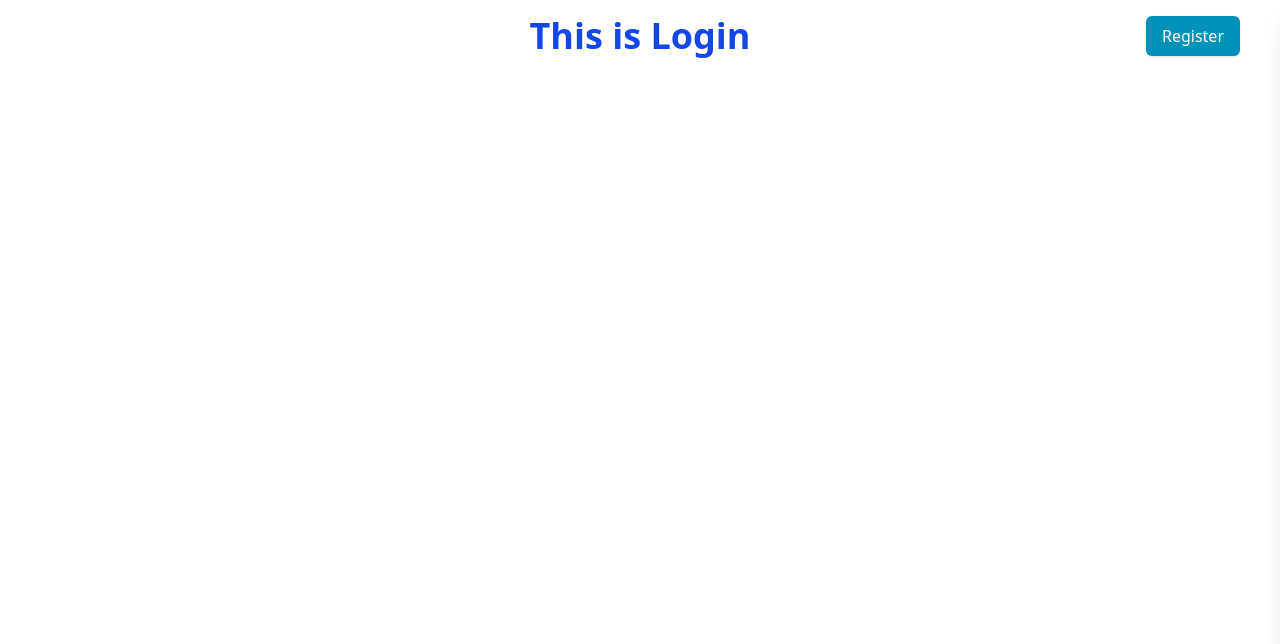
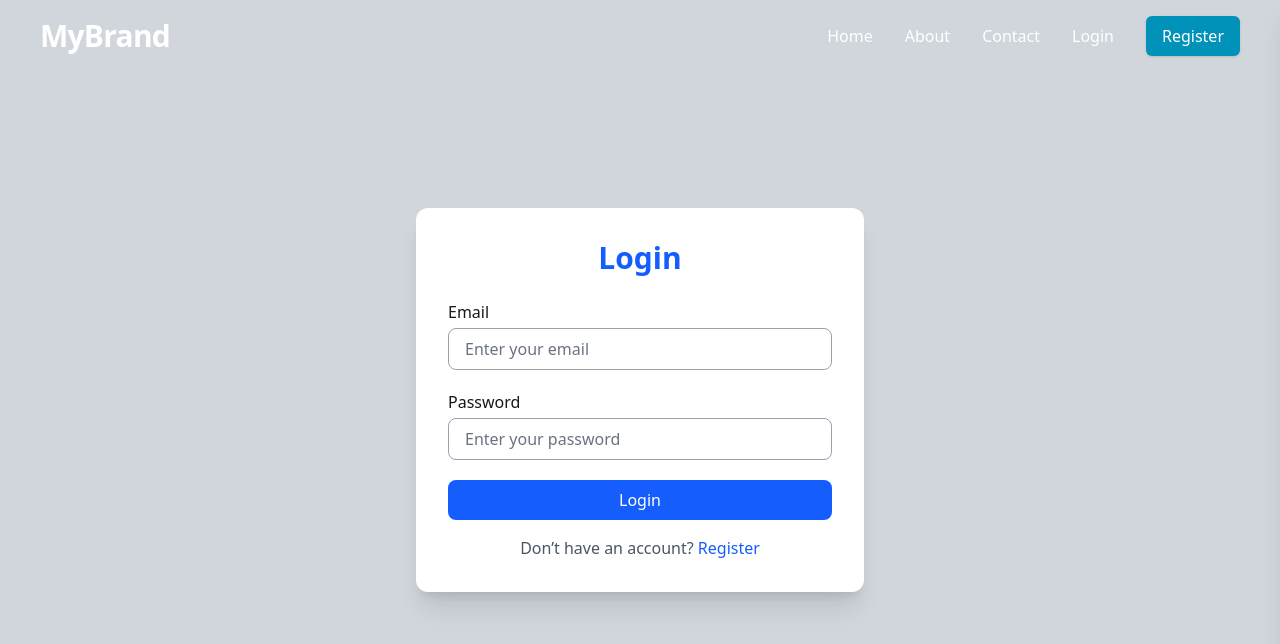
Before and after one commit to bharatroy4D/interview-project, a React (Vite) app: page /login in a window 1280 px wide. Shown: the top 644 px of the page. Built offline with nearby package versions, Linux system fonts and the light colour scheme.

Commit message:
Login page of design complite

```diff
--- a/src/pages/login/Login.jsx
+++ b/src/pages/login/Login.jsx
@@ -1,11 +1,59 @@
-import React from 'react';
+import React from "react";
 
 const Login = () => {
-    return (
-        <div>
-            <h1 className='text-blue-700 font-bold text-center text-4xl py-4'>This is Login</h1>
-        </div>
-    );
+  return (
+    <div className="min-h-screen flex items-center justify-center bg-gray-300">
+
+      <div className="bg-white shadow-xl rounded-xl p-8 w-full max-w-md">
+
+        <h1 className="text-3xl font-bold text-center mb-6 text-blue-600">
+          Login
+        </h1>
+
+        {/* Form */}
+        <form className="space-y-5">
+
+          {/* Email */}
+          <div>
+            <label className="block mb-1 font-medium">Email</label>
+            <input
+              type="email"
+              placeholder="Enter your email"
+              className="w-full px-4 py-2 rounded-lg border border-gray-400 bg-white placeholder:text-gray-500 focus:outline-none focus:ring-2 focus:ring-blue-500"
+            />
+          </div>
+
+          {/* Password */}
+          <div>
+            <label className="block mb-1 font-medium">Password</label>
+            <input
+              type="password"
+              placeholder="Enter your password"
+              className="w-full px-4 py-2 rounded-lg border border-gray-400 bg-white placeholder:text-gray-500 focus:outline-none focus:ring-2 focus:ring-blue-500"
+            />
+          </div>
+
+          {/* Button */}
+          <button
+            type="submit"
+            className="w-full bg-blue-600 text-white py-2 rounded-lg hover:bg-blue-700 transition"
+          >
+            Login
+          </button>
+
+        </form>
+
+        {/* Footer */}
+        <p className="text-center mt-4 text-gray-600">
+          Don’t have an account?{" "}
+          <a href="/register" className="text-blue-600 font-medium hover:underline">
+            Register
+          </a>
+        </p>
+
+      </div>
+    </div>
+  );
 };
 
 export default Login;
--- a/src/shared/Header/Header.jsx
+++ b/src/shared/Header/Header.jsx
@@ -40,7 +40,7 @@ const Header = () => {
                         <Link
                             key={route.path}
                             to={route.path}
-                            className="hover:text-cyan-400 transition-all duration-300 hover:scale-105"
+                            className="hover:text-cyan-600 transition-all duration-300 hover:scale-105"
                         >
                             {route.label}
                         </Link>
```
